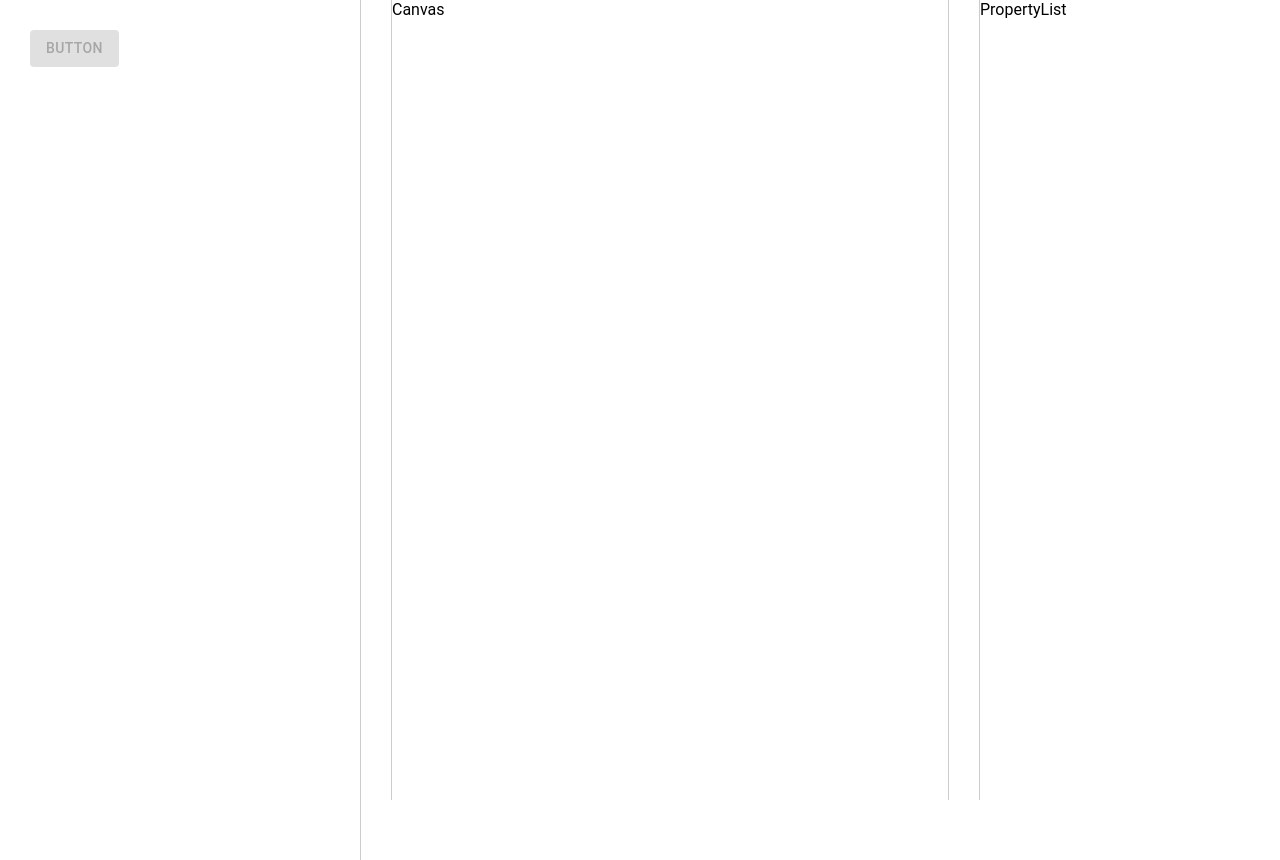
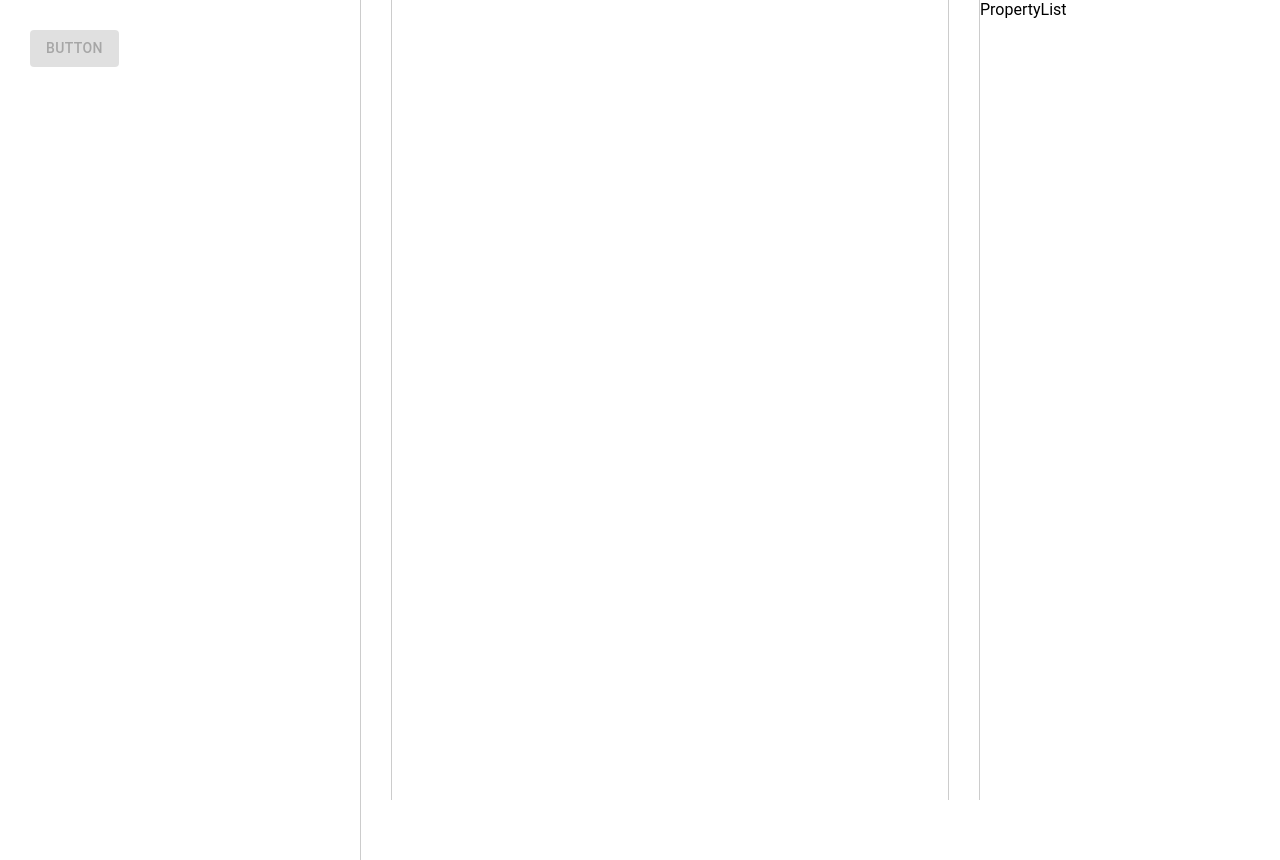
Before and after one commit to KelvinQiu802/tiny-low-code-demo, a React app: page / in a window 1280 px wide. Built offline with nearby package versions, Linux system fonts and the light colour scheme; the HTML template or start-up script is replaced by a standard one.

Commit message:
feat: droppable canvas

```diff
--- a/src/components/Canvas.jsx
+++ b/src/components/Canvas.jsx
@@ -1,7 +1,13 @@
 import React from 'react';
+import { useDrop } from 'react-dnd';
 
 function Canvas() {
-  return <div className='canvas'>Canvas</div>;
+  const [, drop] = useDrop(() => ({
+    accept: 'component',
+    drop(item, monitor) {},
+  }));
+
+  return <div className='canvas' ref={drop}></div>;
 }
 
 export default Canvas;
```
